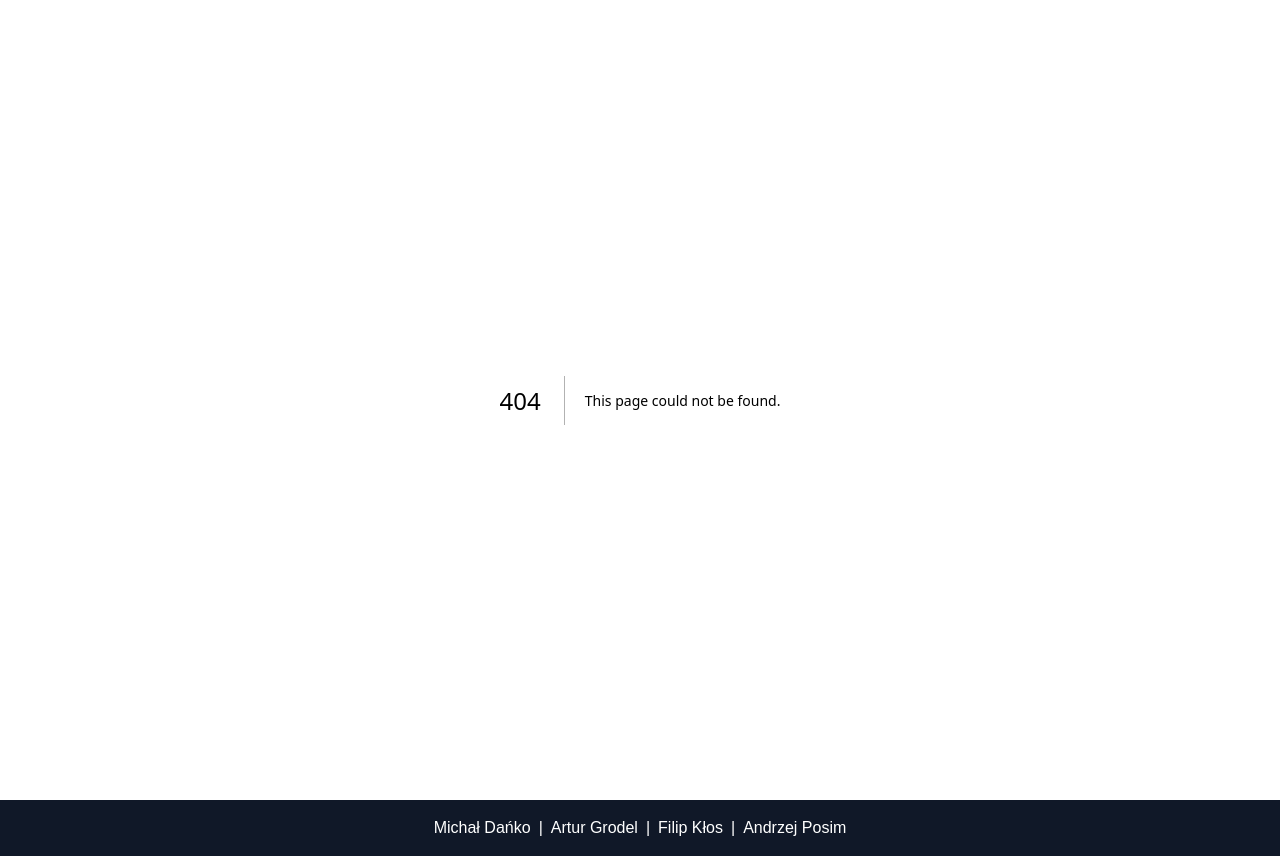
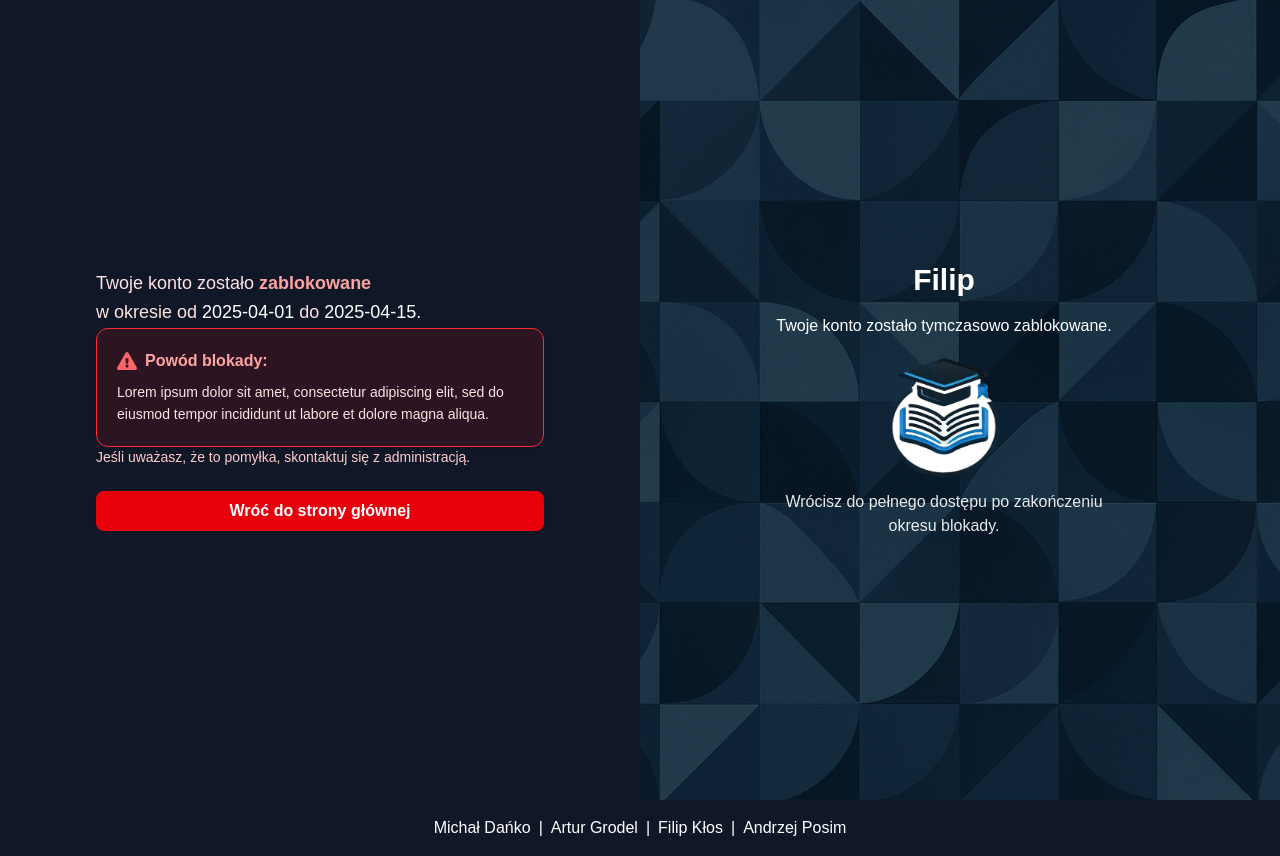
Before and after one commit to Grodelek/course_project, a Next.js app in the folder frontend/kursy/: page /banned in a window 1280 px wide. Before the commit this address had no page. Built offline with nearby package versions, Linux system fonts and the light colour scheme.

Commit message:
Add files via upload

```diff
--- /dev/null
+++ b/frontend/kursy/app/banned/page.js
@@ -0,0 +1,74 @@
+"use client";
+import Link from "next/link";
+import { useState } from "react";
+import { useRouter } from 'next/navigation';
+import { FaExclamationTriangle } from "react-icons/fa";
+
+export default function Banned() {
+    const date_start = '2025-04-01';
+    const date_end = '2025-04-15';
+    const reason = 'Lorem ipsum dolor sit amet, consectetur adipiscing elit, sed do eiusmod tempor incididunt ut labore et dolore magna aliqua.';
+    const userName = 'Filip';
+    return (
+        <section className="flex w-full h-screen">
+          <div className="w-full md:w-1/2 bg-gray-900 text-white flex flex-col justify-center p-8">
+            <div className="max-w-md mx-auto w-full">
+            <p className="text-lg text-red-100 leading-relaxed">
+                Twoje konto zostało{" "}
+                <span className="font-semibold text-red-300">zablokowane</span>
+                <br />
+                w okresie od{" "}
+                <span className="text-white font-medium">{date_start}</span> do{" "}
+                <span className="text-white font-medium">{date_end}</span>.
+            </p>
+
+        <div className="bg-red-800/20 border border-red-500 rounded-xl p-5 shadow-sm">
+          <div className="flex items-start gap-2 mb-2">
+            <FaExclamationTriangle className="text-red-400 w-5 h-5 mt-0.5" />
+            <p className="font-semibold text-red-300">Powód blokady:</p>
+          </div>
+          <p className="text-sm text-red-100 leading-relaxed">{reason}</p>
+        </div>
+
+        <p className="text-sm text-red-200">
+          Jeśli uważasz, że to pomyłka, skontaktuj się z administracją.
+        </p>
+
+        <button className="mt-6 bg-red-600 hover:bg-red-700 px-6 py-2 rounded-lg font-semibold transition w-full shadow-sm">
+            Wróć do strony głównej
+        </button>
+        </div>
+        </div>
+
+          <div
+      className="hidden md:flex w-1/2 bg-cover bg-center text-white relative"
+      style={{ backgroundImage: 'url("/tloLogiRej.png")' }}
+    >
+      <div className="absolute inset-0 bg-black/50" />
+
+      <div className="relative z-10 flex items-center justify-center h-full">
+        <div className="flex flex-col items-center text-center p-10 space-y-4 max-w-md ml-20">
+          <h2 className="text-3xl font-bold">
+            {userName}
+          </h2>
+          <p>
+            Twoje konto zostało tymczasowo zablokowane.
+          </p>
+          <div className="flex flex-col items-center space-y-2">
+            <img
+              src="logo3.png"
+              alt="logo"
+              className="w-32 h-32 rounded-full"
+            />
+            <span className="text-base opacity-90">
+            Wrócisz do pełnego dostępu po zakończeniu okresu blokady.
+            </span>
+          </div>
+        </div>
+      </div>
+    </div>
+
+        </section>
+      );
+
+}
```
